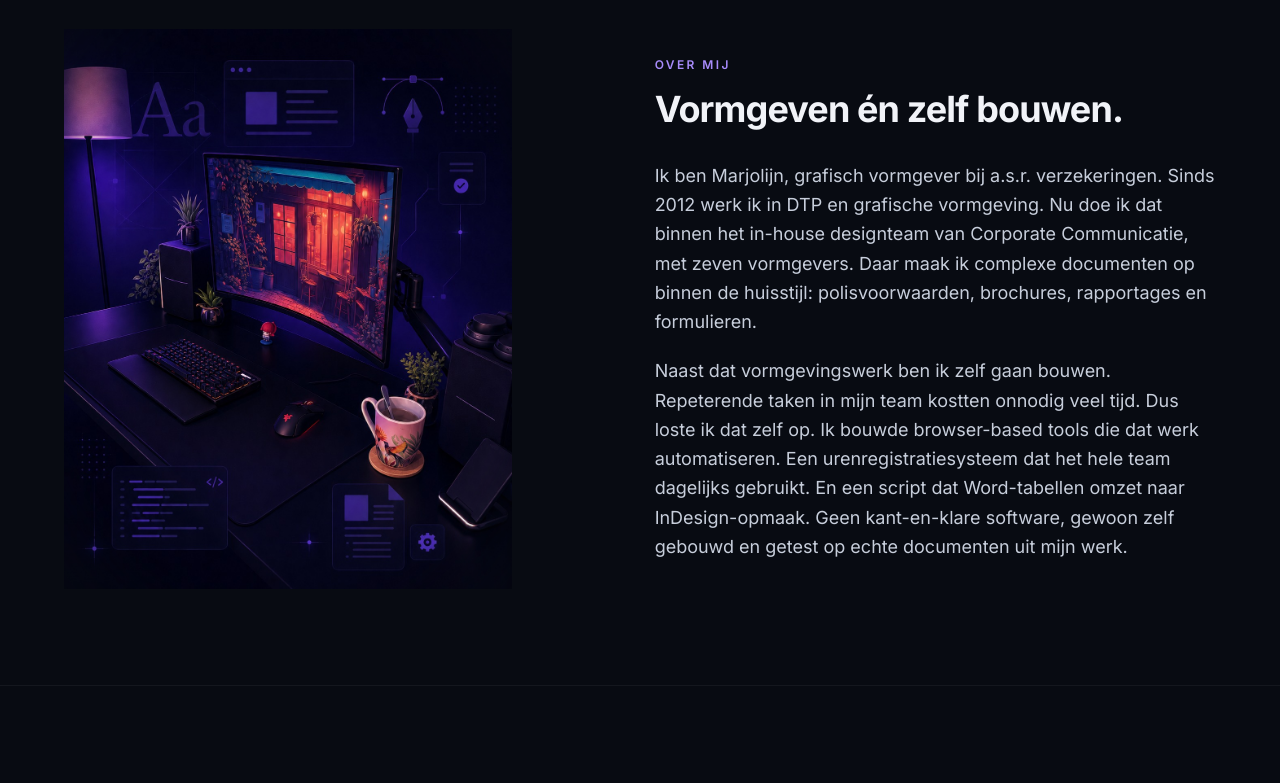
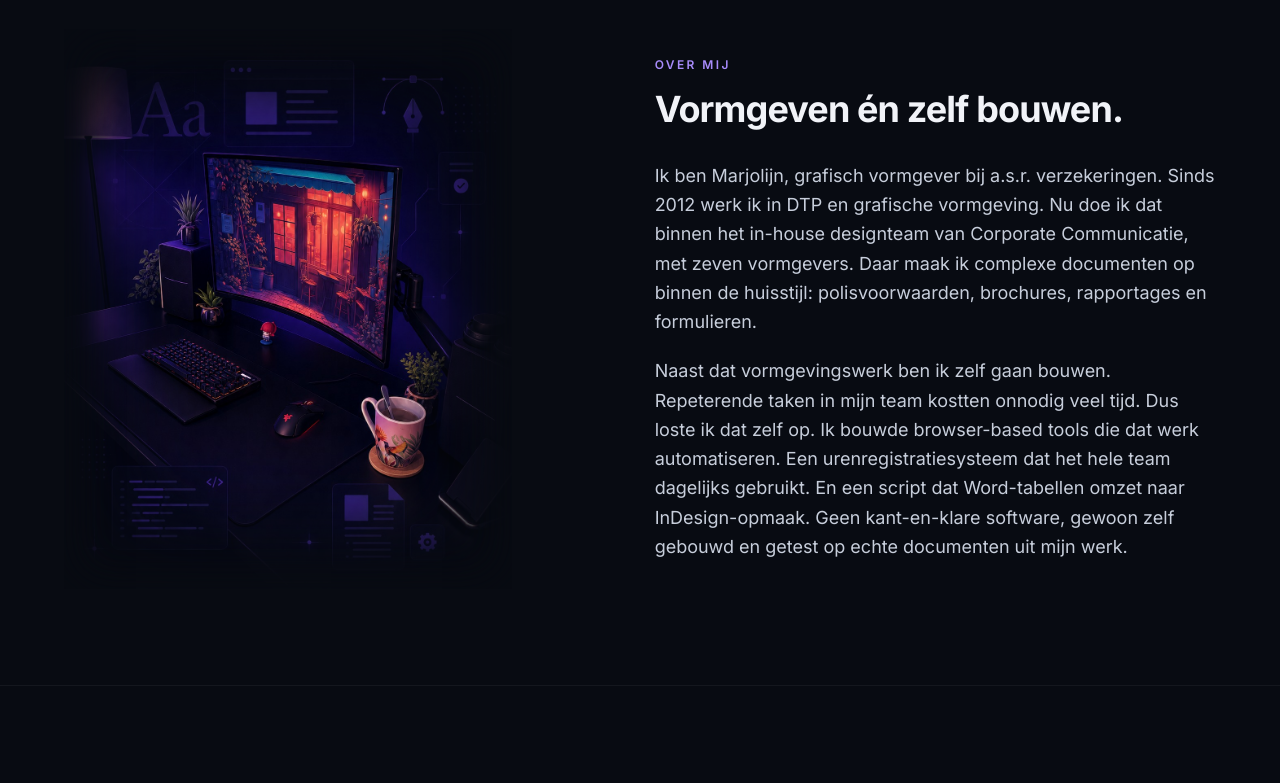
Before and after one commit to Marj091/portfolio-website, a Next.js app: page / in a window 1280 px wide. Shown: the part 868-1651 px from the top of the page. Built offline with nearby package versions, Linux system fonts and the light colour scheme.

Commit message:
Over mij: rand-fade via inset-schaduw in achtergrondkleur (alle randen gelijkmatig zacht, geen harde randen)

```diff
--- a/app/page.tsx
+++ b/app/page.tsx
@@ -461,10 +461,11 @@ function About() {
               unoptimized
               priority
               className="absolute inset-0 w-full h-full object-cover"
-              style={{
-                WebkitMaskImage: "radial-gradient(84% 86% at 50% 50%, #000 62%, transparent 100%)",
-                maskImage: "radial-gradient(84% 86% at 50% 50%, #000 62%, transparent 100%)",
-              }}
+            />
+            {/* Zachte rand-fade naar de achtergrondkleur, gelijkmatig op alle randen */}
+            <div
+              className="absolute inset-0 pointer-events-none"
+              style={{ boxShadow: "inset 0 0 40px 14px #080B12, inset 0 0 90px 55px #080B12" }}
             />
           </div>
         </Reveal>
```
